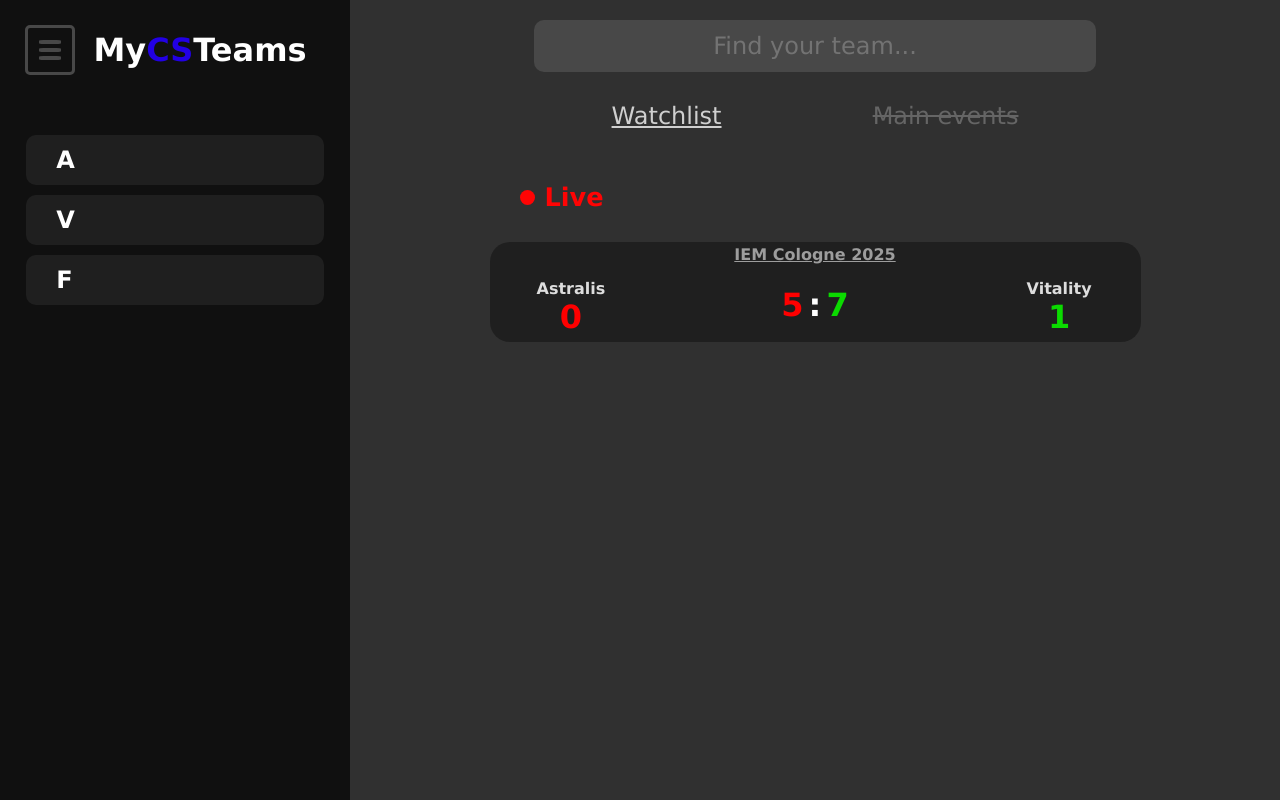
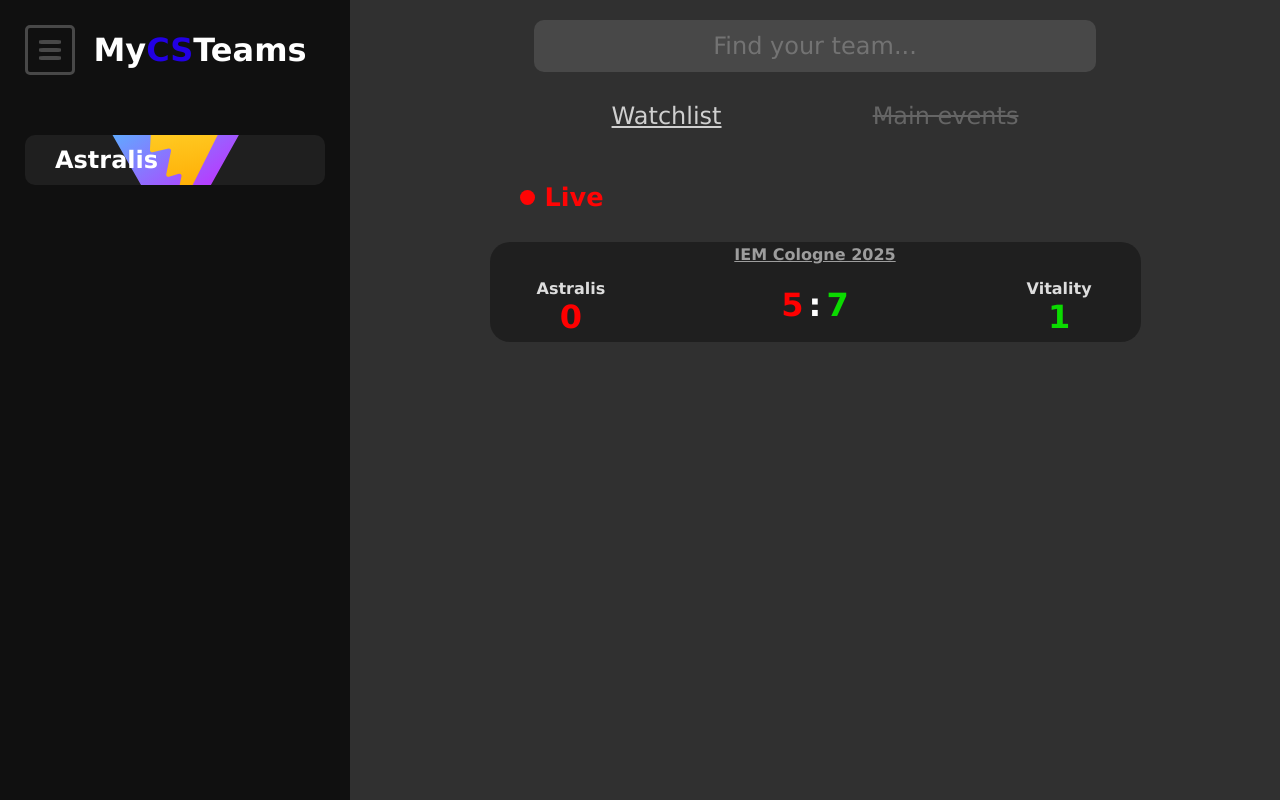
Before and after one commit to Oliwier-P/MyCSTeams, a React (Vite) app in the folder frontend/: page / in a window 1280 px wide. Both pictures are taken after a click on the element 50 px from the left and 50 px from the top of the page. Built offline with nearby package versions, Linux system fonts and the light colour scheme.

Commit message:
team conatiner frontend done

```diff
--- a/frontend/src/components/sidebar/Sidebar.css
+++ b/frontend/src/components/sidebar/Sidebar.scss
@@ -12,6 +12,10 @@
   transition: width 0.3s ease-in-out;
 
   z-index: 100;
+
+  &.show {
+    width: 350px;
+  }
 }
 
 @media (max-width: 850px) {
@@ -20,10 +24,6 @@
     top: 0;
     left: 0;
   }
-}
-
-.sidebar.show {
-  width: 350px;
 }
 
 .sidebar__button {
@@ -45,13 +45,12 @@
 
   border: 3px #484848 solid;
   border-radius: 10%;
-}
 
-.sidebar__button:hover {
+  &:hover {
     transform: scale(0.9);
   }
 
-.sidebar__button__line {
+  &__line {
     height: 4px;
     width: 50%;
 
@@ -60,6 +59,7 @@
     margin: 2px;
 
     border-radius: 20%;
+  }
 }
 
 .title {
@@ -81,12 +81,12 @@
   font-size: 32px;
   font-family: Verdana, Geneva, Tahoma, sans-serif;
   font-weight: 600;
-}
 
-.title.hide {
-  transition: opacity 0.2s ease-in-out; /* Disappear */
+  &.hide {
+    transition: opacity 0.2s ease-in-out;
     opacity: 0;
     pointer-events: none;
+  }
 }
 
 .teams__container {
@@ -102,26 +102,3 @@
 
   overflow-y: auto;
 }
-
-.following__team {
-  height: 50px;
-  min-height: 50px;
-  width: 85%;
-
-  box-sizing: border-box;
-  display: flex;
-  align-items: center;
-
-  background-color: #1f1f1f;
-  color: #fff;
-
-  margin-top: 10px;
-
-  padding-left: 30px;
-
-  border-radius: 10px;
-
-  font-size: 24px;
-  font-family: Verdana, Geneva, Tahoma, sans-serif;
-  font-weight: 600;
-}
--- a/frontend/src/components/sidebar/Sidebar.tsx
+++ b/frontend/src/components/sidebar/Sidebar.tsx
@@ -1,7 +1,8 @@
-import "./Sidebar.css";
+import "./Sidebar.scss";
 import { useEffect, useState } from "react";
 import { useOverlay } from "../../contexts/overlayContext";
 import { useWindowWidth } from "../../hooks/useWindowWidth";
+import { Team } from "./Team";
 
 export const Sidebar = () => {
   const [showSidebar, setShowSidebar] = useState<boolean>(false);
@@ -29,9 +30,7 @@
         My<span style={{ color: "#2200E4" }}>CS</span>Teams
       </div>
       <div className="teams__container">
-        <div className={`following__team`}>A</div>
-        <div className={`following__team`}>V</div>
-        <div className={`following__team`}>F</div>
+        <Team onlyLogo={showSidebar} logo={"./vite.svg"} name={"Astralis"} />
       </div>
     </div>
   );
--- /dev/null
+++ b/frontend/src/components/sidebar/Team.scss
@@ -0,0 +1,62 @@
+.following__team {
+  height: 50px;
+  min-height: 50px;
+  width: 300px;
+
+  box-sizing: border-box;
+  display: flex;
+  align-items: center;
+
+  color: #fff;
+
+  overflow: hidden;
+
+  transition: width 0.3s ease-in-out;
+
+  margin-top: 10px;
+
+  padding-left: 30px;
+
+  border-radius: 10px;
+
+  font-size: 24px;
+  font-family: Verdana, Geneva, Tahoma, sans-serif;
+  font-weight: 600;
+
+  &__name {
+    height: 100%;
+    width: 200px;
+
+    display: flex;
+    align-items: center;
+
+    opacity: 1;
+
+    transition: all 0.3s ease;
+  }
+
+  &__unfollow {
+    height: 100%;
+    width: 50px;
+
+    background-color: white;
+
+    opacity: 0;
+    transition: opacity 0.3s ease 0.3s;
+
+    .following__team:hover & {
+      opacity: 1;
+    }
+  }
+
+  &.only-logo {
+    width: 60px;
+
+    .following__team {
+      &__name,
+      &__unfollow {
+        opacity: 0;
+      }
+    }
+  }
+}
--- /dev/null
+++ b/frontend/src/components/sidebar/Team.tsx
@@ -0,0 +1,26 @@
+import "./Team.scss";
+
+type TeamProps = {
+  onlyLogo: boolean;
+  logo: string;
+  name: string;
+};
+
+export const Team = ({ onlyLogo, logo, name }: TeamProps) => {
+  const handleUnfollow = () => {
+    console.log("Unfollow");
+  };
+
+  return (
+    <div
+      className={`following__team ${onlyLogo ? "" : "only-logo"}`}
+      style={{
+        background: `#1f1f1f url(${logo}) no-repeat center`,
+        backgroundSize: "55%",
+      }}
+    >
+      <div className="following__team__name">{name}</div>
+      <div className="following__team__unfollow" onClick={handleUnfollow}></div>
+    </div>
+  );
+};
```
Lines whose indentation alone changed are shown as unchanged.
